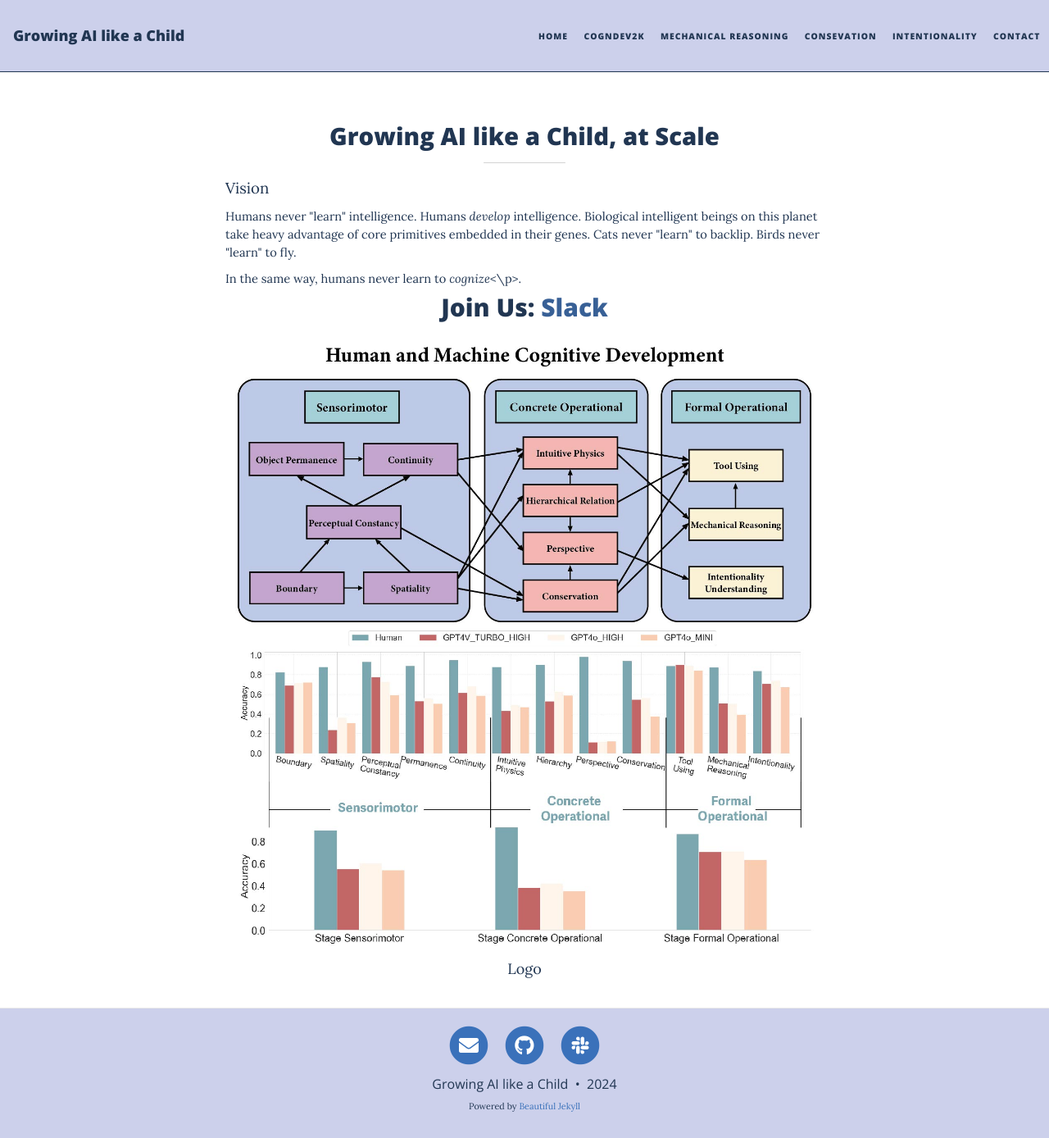
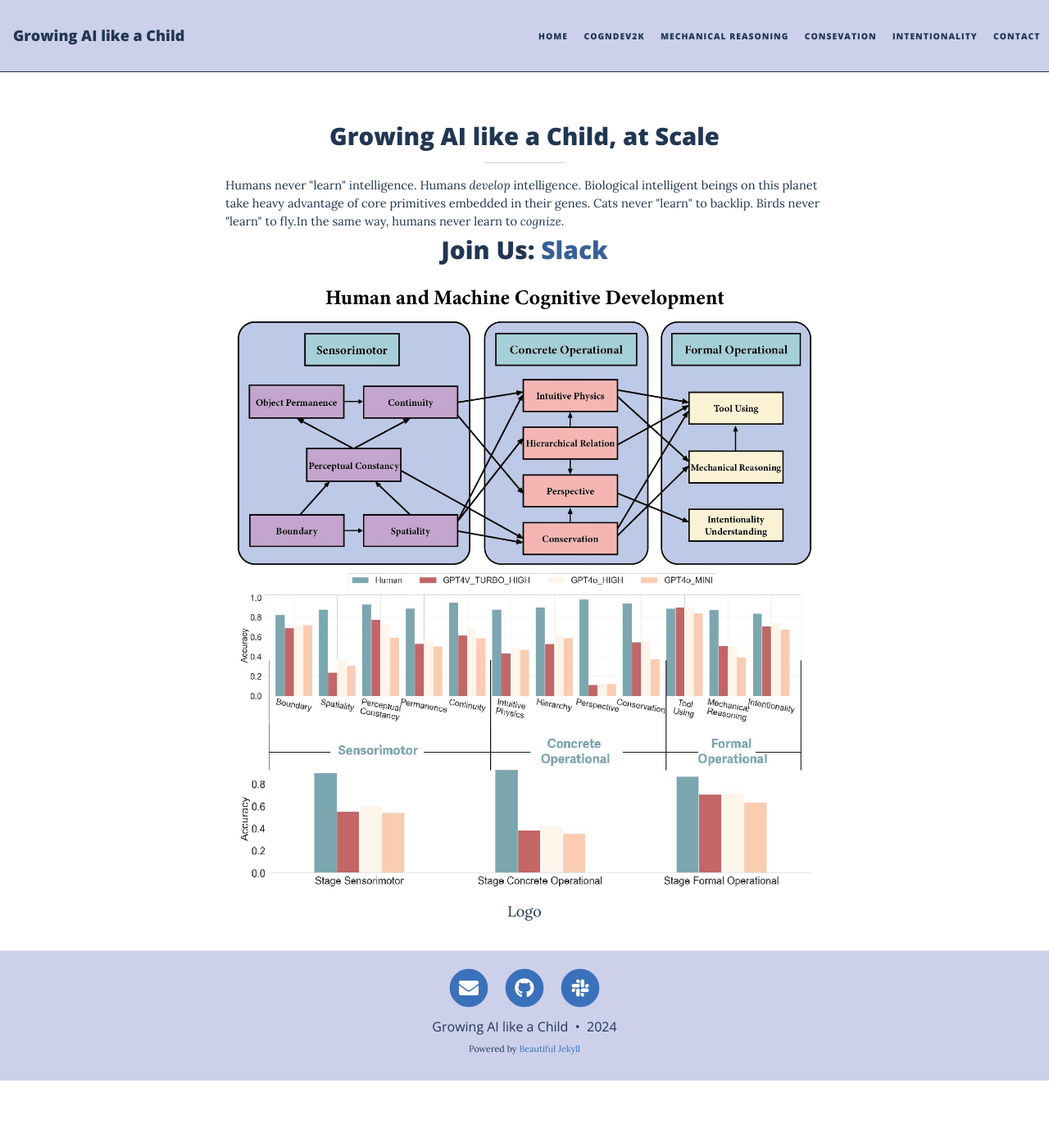
Before and after one commit to growing-ai-like-a-child/growing-ai-like-a-child.github.io, a Jekyll site: the page built from index.html, in a window 1280 px wide and 1388 px high. Shown: the whole window at 82% size. Built offline with Jekyll 4.4.1, drawn with Linux system fonts in a browser that asks for light colours; nearby versions of some CDN libraries; the list of posts is cut into pages by our own code.

Commit message:
Update index.html

```diff
--- a/index.html
+++ b/index.html
@@ -8,13 +8,8 @@ layout: home
 
 <hr class="small" style="border-width: 1pt; border-color: lightgray;">
 
-<div class="header" style="font-size: 14pt;">
-    <p>Vision</p>
-</div>
-
 <div class="description" style="font-size: 11pt;">
-    <p>Humans never "learn" intelligence. Humans <i>develop</i> intelligence. Biological intelligent beings on this planet take heavy advantage of core primitives embedded in their genes. Cats never "learn" to backlip. Birds never "learn" to fly.</p>
-    <p>In the same way, humans never learn to <i>cognize</i><\p>.
+    <p>Humans never "learn" intelligence. Humans <i>develop</i> intelligence. Biological intelligent beings on this planet take heavy advantage of core primitives embedded in their genes. Cats never "learn" to backlip. Birds never "learn" to fly.In the same way, humans never learn to <i>cognize</i>.
 </div>
 
 <div class="subsubheading"><h2>Join Us: <a href="https://join.slack.com/t/growingailikeachild/shared_invite/zt-2rw1oqto3-I7IsBoawbi6btzBkaTFI8g" target="_blank">Slack</a></h2></div>
```
